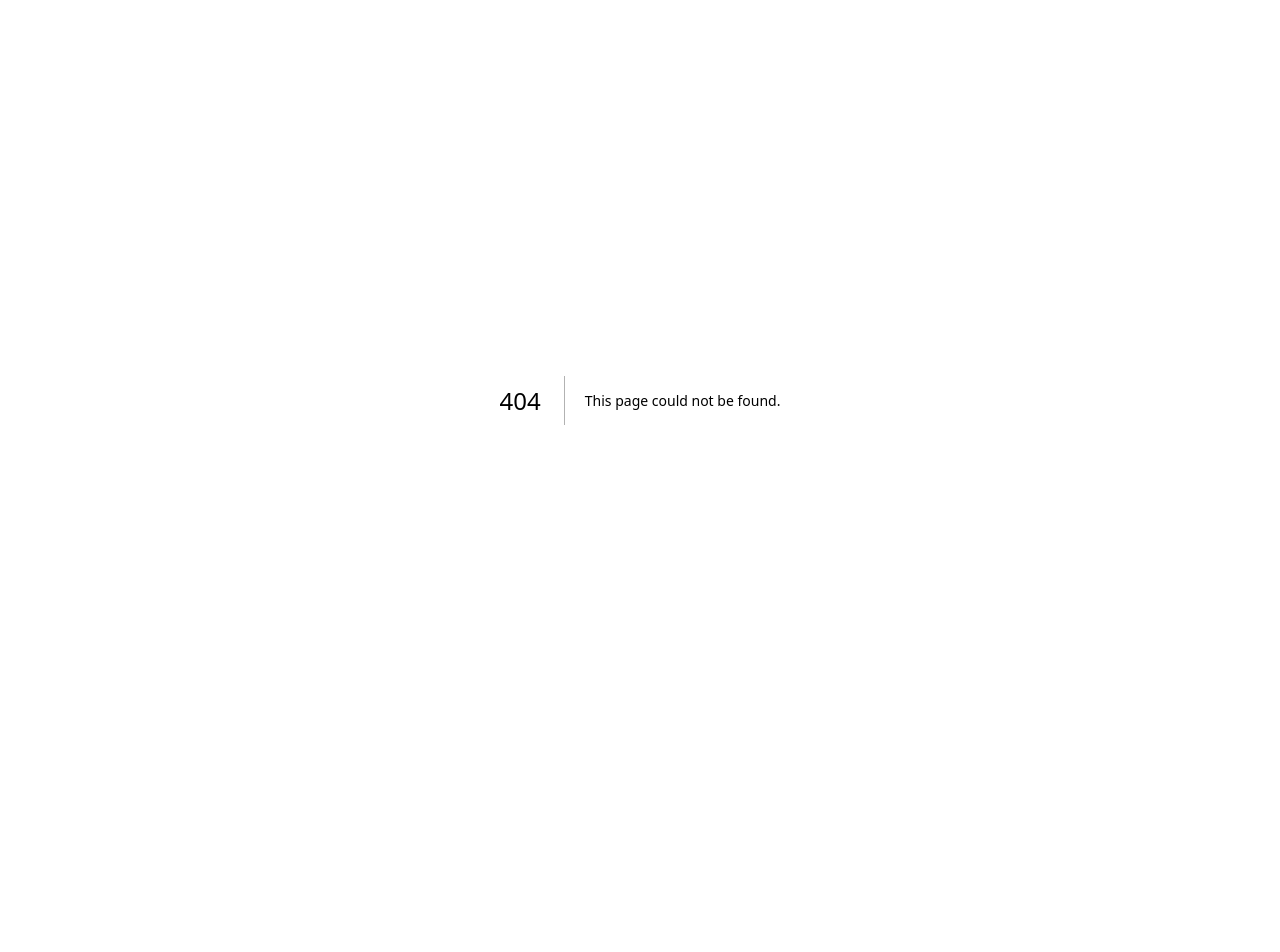
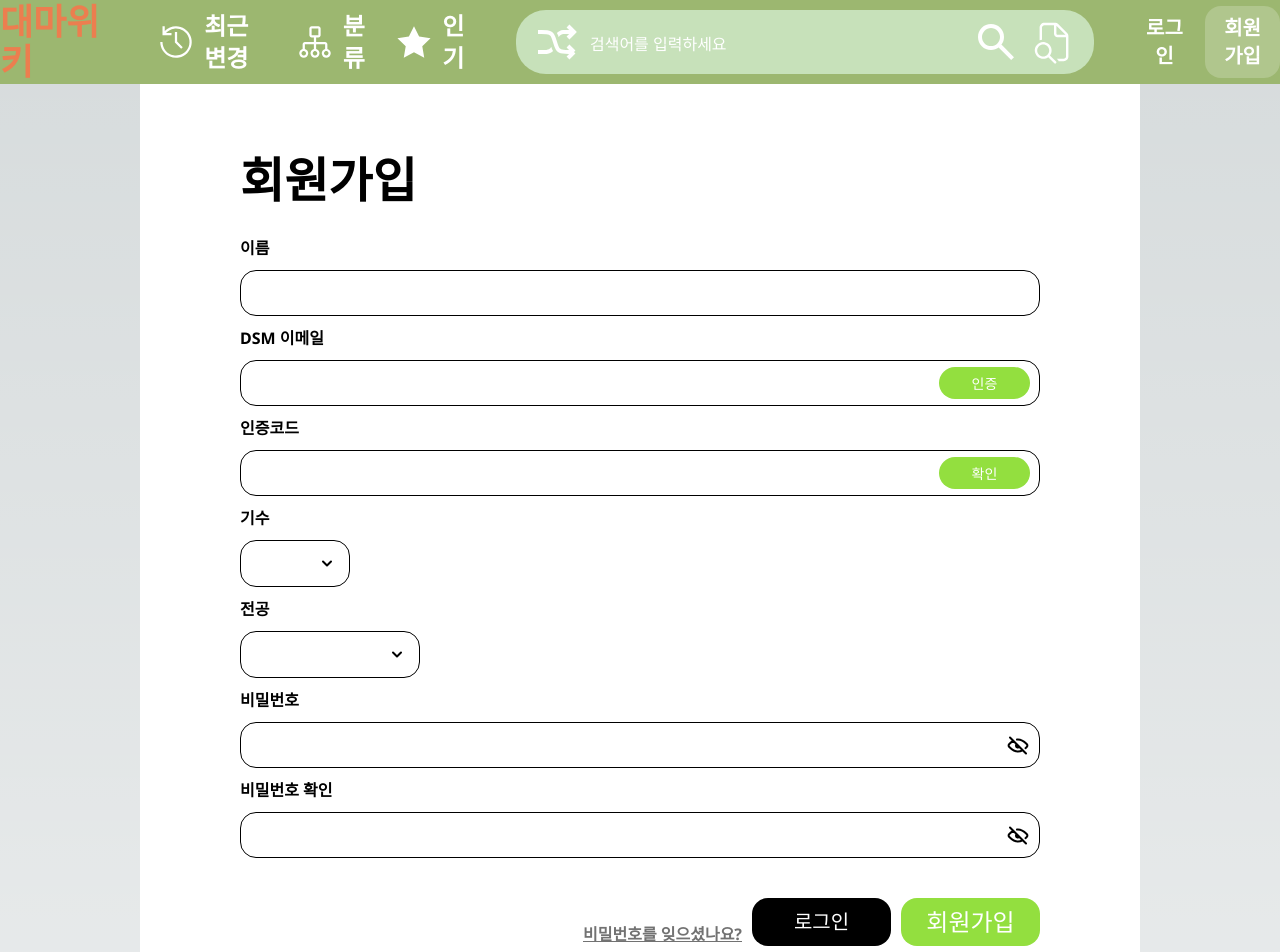
Before and after one commit to Daemawiki/Claudia, a Next.js app: page /signup in a window 1280 px wide. Before the commit this address had no page. Shown: the top 952 px of the page. Before the commit the page ends 800 px from the top, so only its background shows below. Built offline with nearby package versions, Linux system fonts and the light colour scheme.

Commit message:
✨:: 회원가입 페이지 퍼블리싱

```diff
--- /dev/null
+++ b/src/app/signup/page.tsx
@@ -0,0 +1,57 @@
+import Button from "@/components/button";
+import Header from "@/components/header/header";
+import Title from "@/components/title/title";
+import Input from "@/components/input/input";
+import SideBar from "@/components/sideBar/sideBar";
+import Dropdown from "@/components/input/dropdown";
+import { majorMenu, periodMenu } from "@/constant/dropdownItem";
+import PasswordForm from "@/components/input/passwordForm";
+
+export default function SignUp() {
+  return (
+    <>
+      <Header />
+      <main className="flex min-h-screen justify-center flex-wrap gap-5">
+        <div className="flex w-[1000px] bg-white min-h-screen flex-col gap-[20px] px-[100px] py-[60px]">
+          <Title title="회원가입" />
+          <div className="flex flex-col gap-[10px]">
+            <Input title="이름" width={"full"} />
+            <Input
+              title="DSM 이메일"
+              width={"full"}
+              buttonText={"인증"}
+              buttonFontSize={14}
+              buttonStyle={{ position: "absolute", right: "10px" }}
+            />
+            <Input
+              title="인증코드"
+              width={"full"}
+              isNumber
+              buttonText="확인"
+              buttonFontSize={14}
+              buttonStyle={{ position: "absolute", right: "10px" }}
+            />
+            <Dropdown title="기수" content={periodMenu} width={110} />
+            <Dropdown title="전공" content={majorMenu} width={180} />
+            <PasswordForm />
+            <div className="flex justify-end items-end gap-[10px] pt-5">
+              <span className="font-bold text-[#727272] underline">
+                비밀번호를 잊으셨나요?
+              </span>
+              <Button
+                text="로그인"
+                color="black"
+                width={139}
+                height={48}
+                fontSize={20}
+                rounded={16}
+              />
+              <Button text="회원가입" width={139} height={48} rounded={16} />
+            </div>
+          </div>
+        </div>
+        <SideBar />
+      </main>
+    </>
+  );
+}
```
